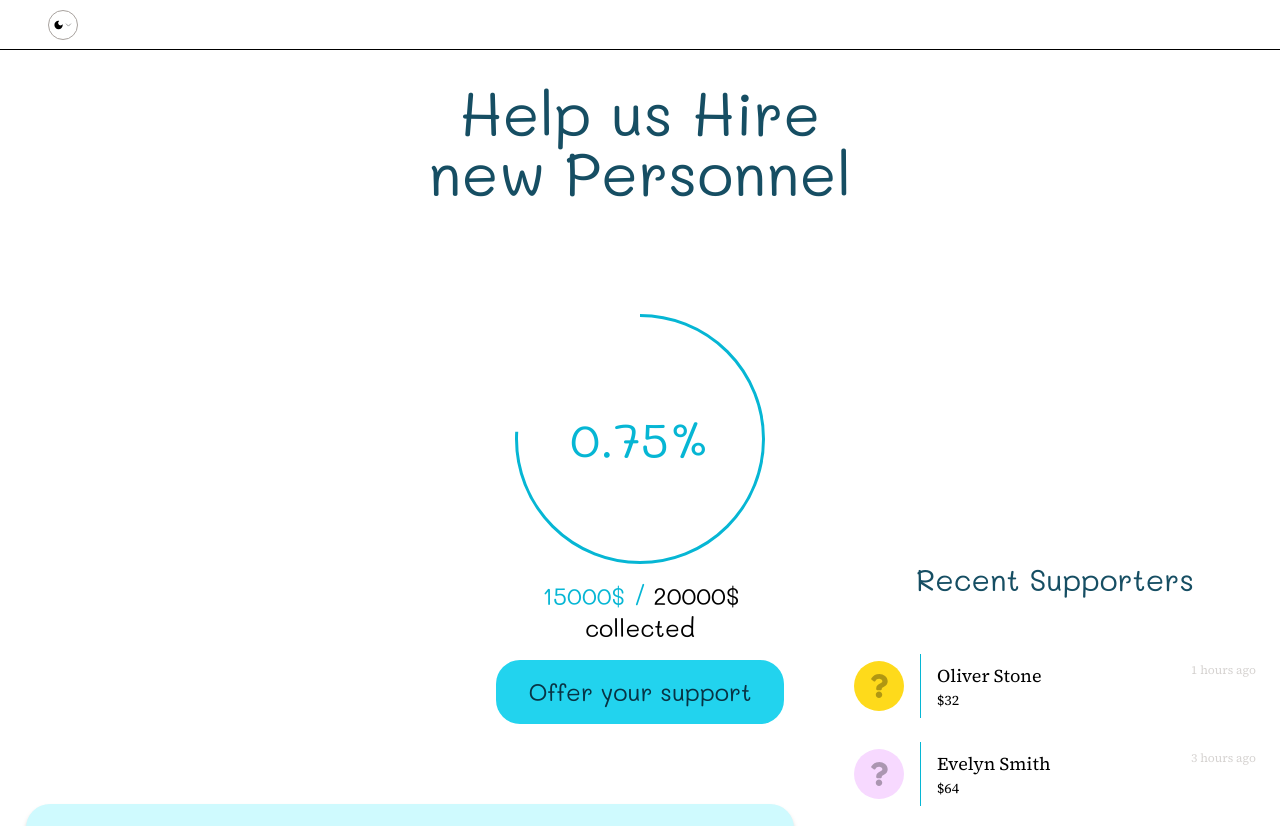
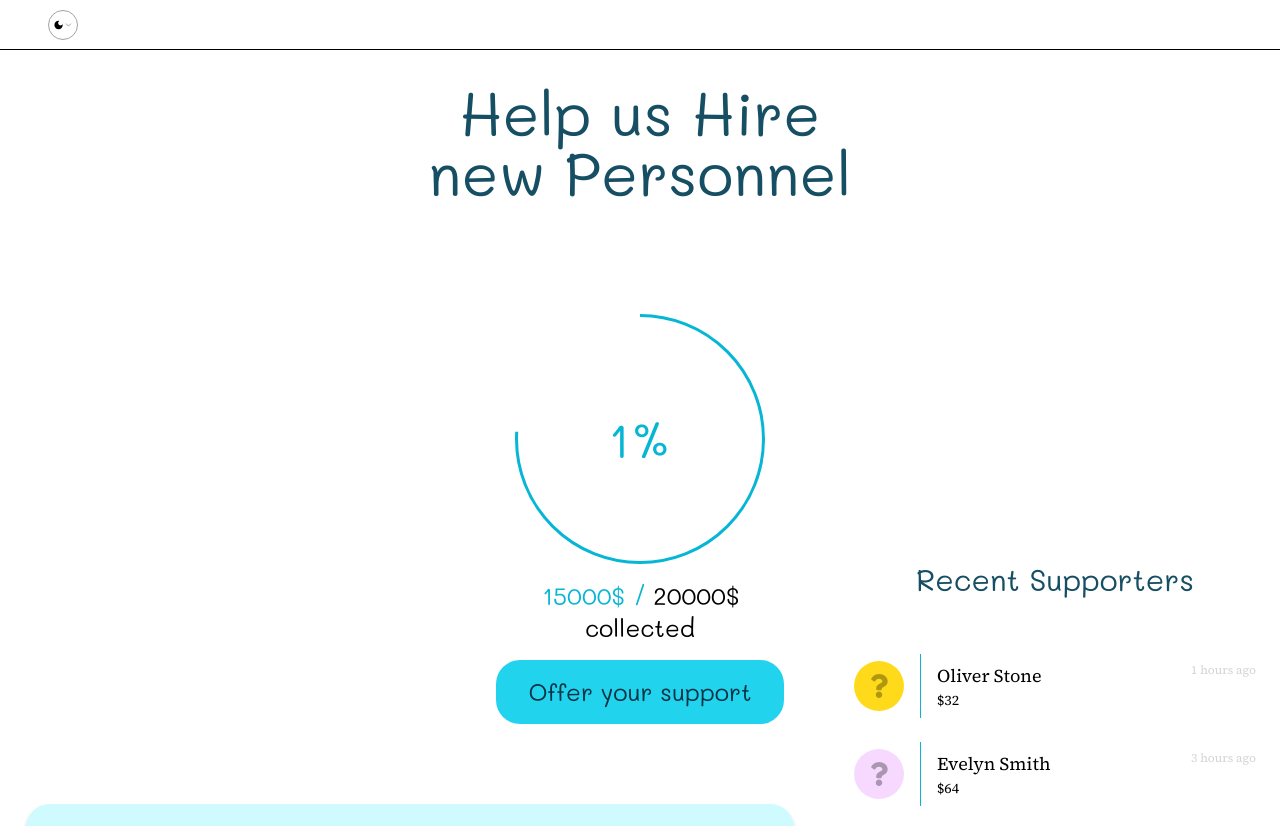
Before and after one commit to S-IR/medito-project, a Next.js app: page / in a window 1280 px wide. Shown: the top 826 px of the page. Built offline with nearby package versions, Linux system fonts and the light colour scheme.

Commit message:
please tell me it works x13

```diff
--- a/src/components/homepage/DonationProgress.tsx
+++ b/src/components/homepage/DonationProgress.tsx
@@ -96,7 +96,7 @@ const DonationProgress = () => {
       <div className="relative">
         <animated.p className="absolute left-1/2 top-1/2 z-10 -translate-x-1/2 -translate-y-1/2 font-handwriting text-5xl text-cyan-500 dark:text-cyan-300">
           {animationProps.progress.to((p) => `${
-            donationMetadata.target === 0 ? 0: p
+            donationMetadata.target === 0 ? 0: Math.round(p)
           }%`)}
         </animated.p>
         <svg
```
